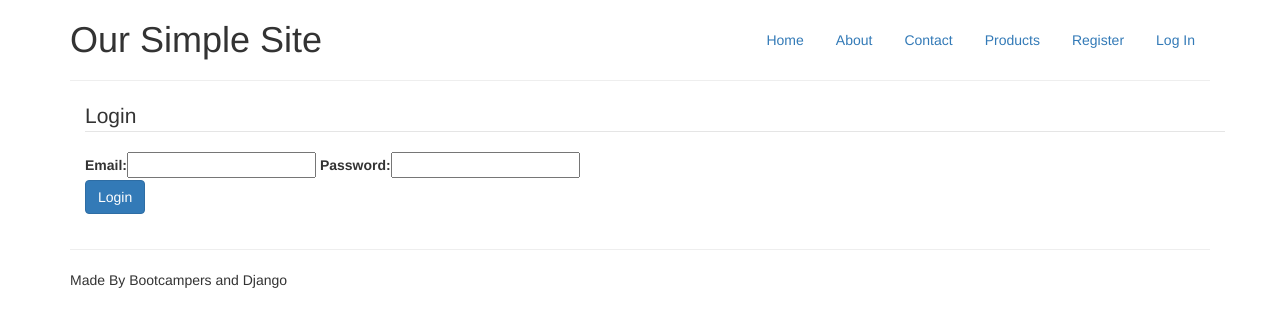
After one commit to mrscorrigan/harmony_project, a Django app: page /login/ in a window 1280 px wide. The commit adds this page. Shown: the top 327 px of the page. Run offline with Django 3.2, Linux system fonts and the light colour scheme; some libraries are stand-ins or nearby versions.

Commit message:
login and registration completed

```diff
--- a/accounts/forms.py
+++ b/accounts/forms.py
@@ -2,6 +2,10 @@ from django import forms
 from django.contrib.auth.forms import UserCreationForm
 from accounts.models import User
 from django.core.exceptions import ValidationError
+
+class UserLoginForm(forms.Form):
+    email = forms.EmailField()
+    password = forms.CharField(widget=forms.PasswordInput)
 
 
 class UserRegistrationForm(UserCreationForm):
--- /dev/null
+++ b/accounts/templates/login.html
@@ -0,0 +1,12 @@
+{% extends "base.html" %}
+{% load bootstrap_tags %}
+{% block content %}
+    <form role="form" method="post" action="{% url 'login' %}">
+        <legend>Login</legend>
+        {% csrf_token %}
+        {{ form| as_bootstrap }}
+        <div class="form-group">
+            <button type="submit" class="btn btn-primary">Login</button>
+        </div>
+    </form>
+{% endblock %}
--- /dev/null
+++ b/accounts/templates/profile.html
@@ -0,0 +1,5 @@
+{% extends "base.html" %}
+{% block content %}
+    <h2>Success!</h2>
+    <p>You are logged in as {{ user.email }} </p>
+{% endblock %}
--- a/accounts/views.py
+++ b/accounts/views.py
@@ -3,6 +3,8 @@ from accounts.forms import UserRegistrationForm
 from django.core.urlresolvers import reverse
 from django.shortcuts import render, redirect
 from django.template.context_processors import csrf
+from django.contrib.auth.decorators import login_required
+from forms import UserLoginForm
 
 # Create your views here.
 
@@ -32,3 +34,40 @@ def register(request):
     args.update(csrf(request))
 
     return render(request, 'register.html', args)
+
+
+def profile(request):
+    return render(request, 'profile.html')
+
+
+
+@login_required(login_url='/login/')
+def profile(request):
+    return render(request, 'profile.html')
+
+
+def login(request):
+    if request.method == 'POST':
+        form = UserLoginForm(request.POST)
+        if form.is_valid():
+            user = auth.authenticate(email=request.POST.get('email'),
+                                     password=request.POST.get('password'))
+
+            if user is not None:
+                auth.login(request, user)
+                messages.error(request, "You have successfully logged in")
+                return redirect(reverse('profile'))
+            else:
+                form.add_error(None, "Your email or password was not recognised")
+
+    else:
+        form = UserLoginForm()
+
+    args = {'form': form}
+    args.update(csrf(request))
+    return render(request, 'login.html', args)
+
+def logout(request):
+    auth.logout(request)
+    messages.success(request, 'You have successfully logged out')
+    return redirect(reverse('index'))
--- a/harmony/urls.py
+++ b/harmony/urls.py
@@ -18,11 +18,15 @@ from django.contrib import admin
 from harmony_app.views import get_index
 from harmony_app import views
 from accounts import views as accounts_views
+from harmony_app import views as harmony_views
 
 
 urlpatterns = [
     url(r'^admin/', admin.site.urls),
-    url(r'^$', get_index),
+    url(r'^$', harmony_views.get_index, name='index'),
     url(r'^register/$', accounts_views.register, name='register'),
+    url(r'^profile/$', accounts_views.profile, name='profile'),
+    url(r'^login/$', accounts_views.login, name='login'),
+    url(r'^logout/$', accounts_views.logout, name='logout'),
 
 ]
--- a/templates/base.html
+++ b/templates/base.html
@@ -21,14 +21,14 @@
             <li><a href="/pages/about/">About</a></li>
             <li><a href="#">Contact</a></li>
             <li><a href="/products/">Products</a> </li>
-            <li><a href="/magazines/">Magazines</a> </li>
-{#            {% if user.is_authenticated %}#}
-{#                <li><a href="{% url 'profile' %}">Profile</a></li>#}
-{#                <li><a href="{% url 'logout' %}">Log Out</a></li>#}
-{#            {% else %}#}
+{#            <li><a href="/magazines/">Magazines</a> </li>#}
+            {% if user.is_authenticated %}
+                <li><a href="{% url 'profile' %}">Profile</a></li>
+                <li><a href="{% url 'logout' %}">Log Out</a></li>
+            {% else %}
                 <li><a href="{% url 'register' %}">Register</a></li>
-{#                <li><a href="{% url 'login' %}">Log In</a></li>#}
-{#            {% endif %}#}
+                <li><a href="{% url 'login' %}">Log In</a></li>
+            {% endif %}
         </ul>
        <h1><span class="fui-settings-16 muted">Our Simple Site</span></h1>
    </div>
```
Also changed, not shown: accounts/urls.py (added), db.sqlite3, 3 other files.
